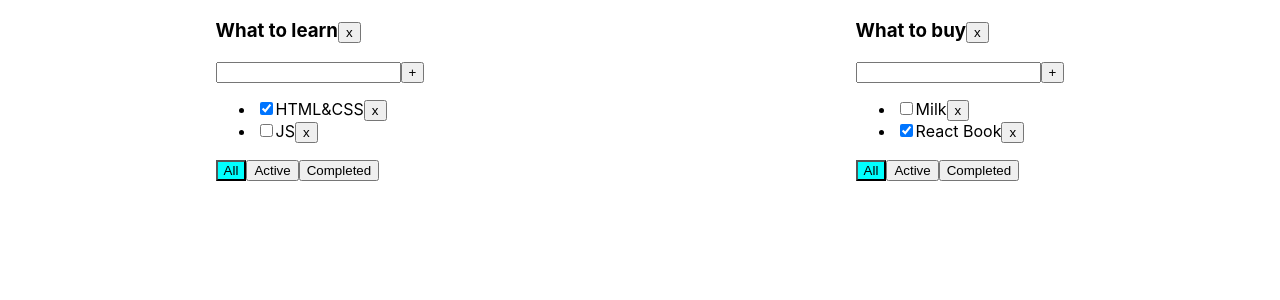
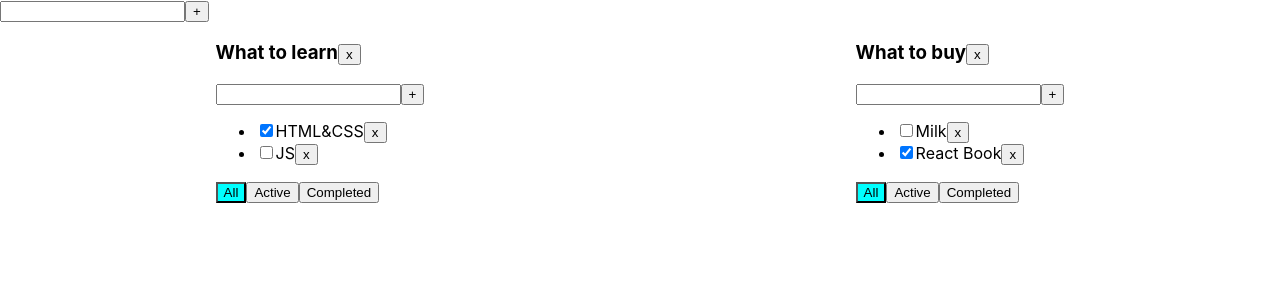
Before and after one commit to andreiryaskov/todolist_2, a React (Create React App) app: page / in a window 1280 px wide. Shown: the top 300 px of the page. Built offline with nearby package versions, Linux system fonts and the light colour scheme.

Commit message:
addTodoList

```diff
--- a/src/App.tsx
+++ b/src/App.tsx
@@ -2,6 +2,7 @@
 import './App.css';
 import {TaskType, Todolist} from './Todolist';
 import {v1} from 'uuid';
+import AddItemForm from "./AddItemForm";
 
 export type FilterValuesType = "all" | "active" | "completed";
 type TodolistType = {
@@ -85,8 +86,16 @@
         setTasks({...tasks});
     }
 
+    function addTodoList(title: string) {
+        let newTodoListId = v1()
+        let newTodoList: TodolistType = {id: newTodoListId, title: title, filter: "all"}
+        setTodolists([newTodoList, ...todolists])
+        setTasks({...tasks, [newTodoListId]: []})
+    }
+
     return (
         <div className="App">
+            <AddItemForm addItem={addTodoList}/>
             <div className={'todoLists'}>
                 {
                     todolists.map(tl => {
```
